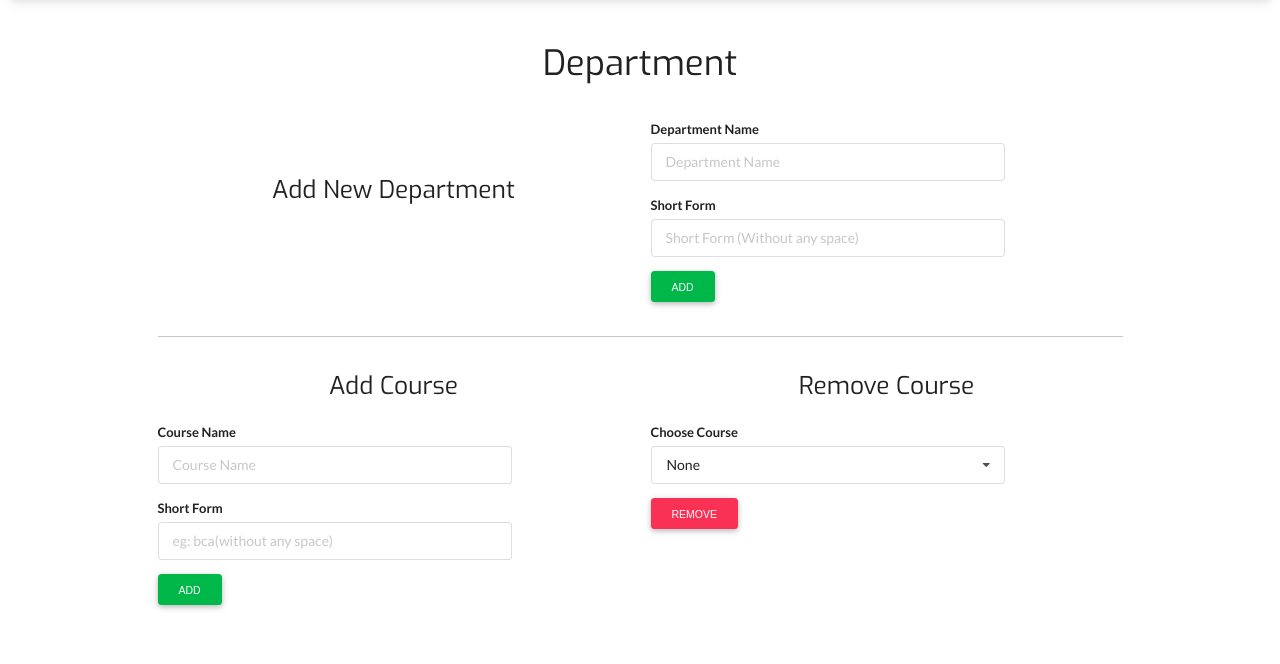
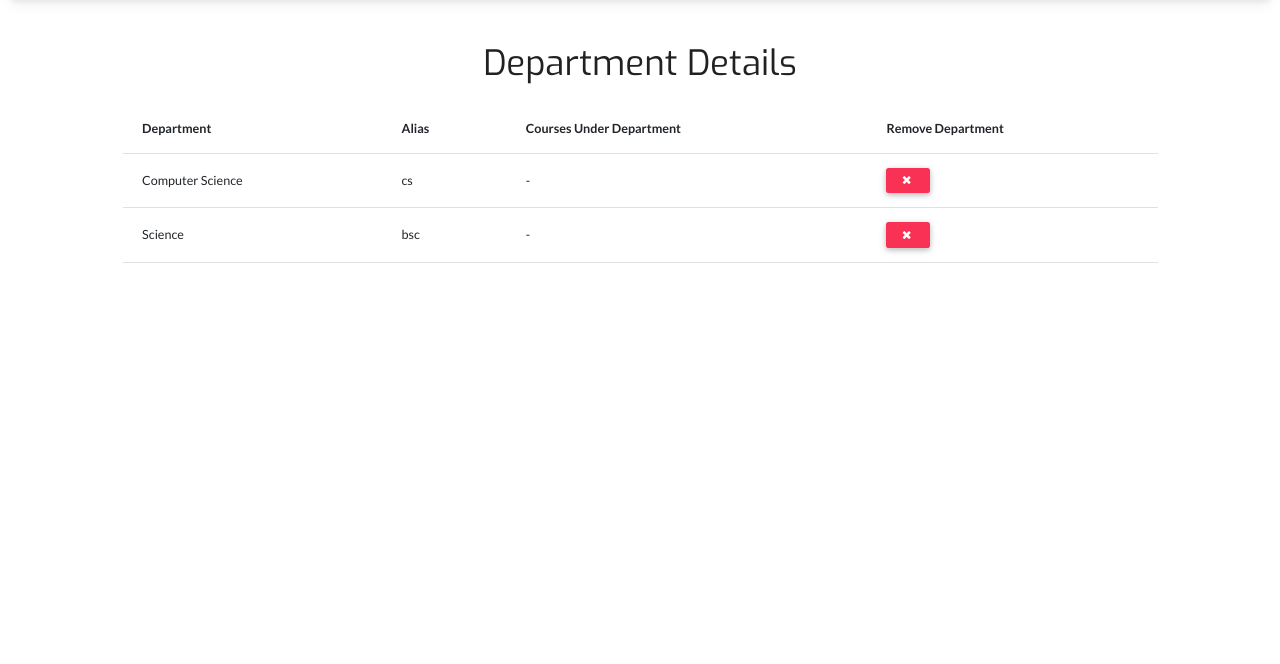
Before and after one commit to lkarjun/octagon, a FastAPI app: page /workspace in a window 1280 px wide. Shown: the part 49-713 px from the top of the page. Run offline with FastAPI, Linux system fonts and the light colour scheme; data comes from the database, SQL or seed files in the repository; both versions use the stored data as it was after the commit; parts of the project's set-up code (start-up, migrations or seed data) failed here and were passed over; some libraries are stand-ins or nearby versions; some web fonts are replaced.

Commit message:
Delete department fixes

```diff
--- a/repository/Schemas.py
+++ b/repository/Schemas.py
@@ -21,6 +21,9 @@ class AddCourse(BaseModel):
     course_name: str
     course_alias: str
     duration: int
+    department: str
+
+class DeleteDepartment(BaseModel):
     department: str
 
 class DeleteCourse(BaseModel):
--- a/repository/admin.py
+++ b/repository/admin.py
@@ -78,9 +78,8 @@ def get_all_departments(db: Session):
             detail = 'No content in the database')
     return departments
 
-def delete_department(request: Schemas.AddDepartment, db: Session):
-    depart = db.query(models.Departments).filter(and_(models.Departments.Alias == request.Alias,
-                                            models.Departments.Department == request.Department))
+def delete_department(request: Schemas.DeleteDepartment, db: Session):
+    depart = db.query(models.Departments).filter(models.Departments.Alias == request.department)
     if not depart.first():
         raise HTTPException(status_code=status.HTTP_404_NOT_FOUND,\
                     detail=f"No Department in name {request.Department} and alias {request.Alias}")
--- /dev/null
+++ b/static/admin.js
@@ -0,0 +1,21 @@
+// Department remove
+function remove_departement(id){
+    base = window.location.origin + '/admin/portal/deletedepartment';
+    data = JSON.stringify({"department": id});
+    $.ajax({
+          url: base,
+          type: 'DELETE',
+          async: true,
+          data: data,
+          dataType: 'json',
+          contentType: "application/json",
+
+          success: function(result) {
+            $('#'+id).remove();
+            success_alert('Successfully Removed Department: '+id);
+            },
+          error: function(result){
+            error_alert('Something Went Wrong Error: '+result);
+          }
+      });
+}
--- a/templates/adminPortal.html
+++ b/templates/adminPortal.html
@@ -79,7 +79,7 @@
     </section>
 
     <!--Department Details Section starts here-->
-    <section id='dD' class="p-4 m-4" style="display: none;">
+    <section id='dD' class="p-4 m-4" style="display: block;">
 
       <div class="jumbotron text-center">
         <p class="h1 pb-4" style="font-family: 'Exo', sans-serif;">Department Details</p>
@@ -97,12 +97,12 @@
           </thead>
           <tbody>
             {% for i in dep %}
-            <tr>
+            <tr id = '{{ i["Alias"] }}'>
               <th scope="row">{{i['Department']}}</th>
               <td>{{ i['Alias'] }}</td>
               <td>-</td>
               <td>
-                <button type="button" class="btn btn-danger btn-sm px-3" onclick="success_alert('Successfully Removed Hod')">
+                <button type="button" class="btn btn-danger btn-sm px-3" onclick="remove_departement('{{ i['Alias'] }}')">
                   <i class="x icon"></i>
                 </button>
               </td>
@@ -116,7 +116,7 @@
     </section>
 
     <!--Department Section starts here-->
-    <section id='dep' class="p-4 m-4" style="display: block;">
+    <section id='dep' class="p-4 m-4" style="display: none;">
 
       <div class="jumbotron text-center">
         <p class="h1" style="font-family: 'Exo', sans-serif;">Department</p>
--- a/templates/layout.html
+++ b/templates/layout.html
@@ -29,5 +29,6 @@
 </script>
 <script type="text/javascript" src="https://cdnjs.cloudflare.com/ajax/libs/mdb-ui-kit/3.6.0/mdb.min.js"></script>
 <script src="{{ url_for('static', path='sementicAlert.js') }}"></script>
+<script src="{{ url_for('static', path='admin.js') }}"></script>
 </body>
 </html>
```
Also changed, not shown: routers/admin.py (+4 -5 lines), database.db.
